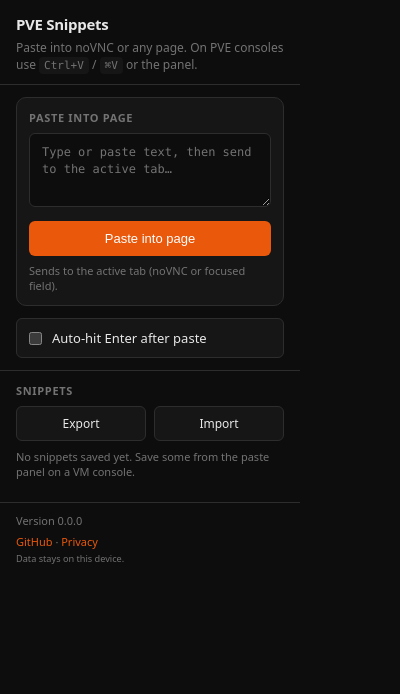
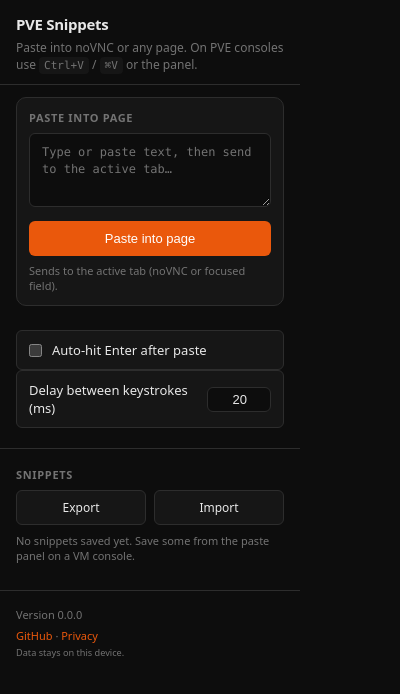
Before and after one commit to xman601/pve-snippets, a browser extension: page extension/popup.html in a window 400 px wide. Drawn offline with Linux system fonts and the light colour scheme.

Commit message:
Add keystroke delay feature for text pasting
- Introduced a new option in the popup for configuring the delay between keystrokes during text pasting.
- Updated content.js to utilize the stored keystroke delay when sending text to the canvas.
- Enhanced UI in popup.html to accommodate the new delay input field and adjusted styling for better layout.
- Implemented storage functions in popup.js to save and retrieve the keystroke delay setting.

```diff
--- a/extension/popup.html
+++ b/extension/popup.html
@@ -58,7 +58,7 @@
 
       /* Primary: Paste into page */
       .paste-card {
-        margin: 12px 16px;
+        margin: 12px 16px 20px;
         padding: 12px;
         background: var(--popup-surface);
         border: 1px solid var(--popup-border);
@@ -122,7 +122,7 @@
 
       /* Options */
       .options {
-        padding: 0 16px 12px;
+        padding: 4px 16px 20px;
       }
       .option-row {
         display: flex;
@@ -134,7 +134,7 @@
         border-radius: var(--popup-radius-sm);
         cursor: pointer;
         font-size: 13px;
-        margin-bottom: 6px;
+        margin-bottom: 10px;
       }
       .option-row:hover {
         background: var(--popup-surface-hover);
@@ -147,10 +147,32 @@
         cursor: pointer;
         accent-color: var(--popup-accent);
       }
+      .option-row.option-row-delay {
+        cursor: default;
+        flex-wrap: wrap;
+      }
+      .option-row-delay .option-label {
+        flex: 1;
+        min-width: 0;
+      }
+      .option-row-delay input[type="number"] {
+        width: 64px;
+        padding: 4px 8px;
+        font-size: 13px;
+        background: var(--popup-bg);
+        border: 1px solid var(--popup-border);
+        border-radius: var(--popup-radius-sm);
+        color: var(--popup-text);
+        text-align: right;
+      }
+      .option-row-delay input[type="number"]:focus {
+        outline: none;
+        border-color: var(--popup-accent);
+      }
 
       /* Snippets */
       .section {
-        padding: 12px 16px;
+        padding: 18px 16px 16px;
         border-top: 1px solid var(--popup-border);
       }
       .section-title {
@@ -190,7 +212,7 @@
       /* Footer */
       .popup-footer {
         margin-top: auto;
-        padding: 10px 16px 14px;
+        padding: 16px 16px 14px;
         border-top: 1px solid var(--popup-border);
         font-size: 11px;
         color: var(--popup-text-muted);
@@ -227,6 +249,10 @@
         <input type="checkbox" id="auto-enter" />
         <span>Auto-hit Enter after paste</span>
       </label>
+      <div class="option-row option-row-delay">
+        <label for="keystroke-delay" class="option-label">Delay between keystrokes (ms)</label>
+        <input type="number" id="keystroke-delay" min="0" max="500" step="5" value="20" />
+      </div>
     </div>
 
     <div class="section">
--- a/extension/popup.js
+++ b/extension/popup.js
@@ -3,6 +3,8 @@
 
   const SNIPPETS_KEY = 'pmx_snippets_v1';
   const AUTO_ENTER_KEY = 'pmx_auto_enter';
+  const KEYSTROKE_DELAY_KEY = 'pmx_keystroke_delay_ms';
+  const DEFAULT_KEYSTROKE_DELAY_MS = 20;
 
   const MAX_SNIPPETS = 50;
 
@@ -10,6 +12,7 @@
   const exportHint = document.getElementById('export-hint');
   const importBtn = document.getElementById('import-btn');
   const autoEnterCheckbox = document.getElementById('auto-enter');
+  const keystrokeDelayInput = document.getElementById('keystroke-delay');
   const popupSendBtn = document.getElementById('popup-send-btn');
   const popupPasteText = document.getElementById('popup-paste-text');
   const popupPasteHint = document.getElementById('popup-paste-hint');
@@ -95,6 +98,43 @@
     });
   }
 
+  function getKeystrokeDelay() {
+    return new Promise(function(resolve) {
+      try {
+        if (typeof chrome !== 'undefined' && chrome.storage && chrome.storage.local) {
+          chrome.storage.local.get([KEYSTROKE_DELAY_KEY], function(res) {
+            const v = res[KEYSTROKE_DELAY_KEY];
+            const n = Number(v);
+            resolve(Number.isFinite(n) && n >= 0 ? Math.min(n, 500) : DEFAULT_KEYSTROKE_DELAY_MS);
+          });
+          return;
+        }
+      } catch (_) { }
+      resolve(DEFAULT_KEYSTROKE_DELAY_MS);
+    });
+  }
+
+  function setKeystrokeDelay(ms) {
+    const val = Math.max(0, Math.min(500, Number(ms) || DEFAULT_KEYSTROKE_DELAY_MS));
+    try {
+      if (typeof chrome !== 'undefined' && chrome.storage && chrome.storage.local) {
+        chrome.storage.local.set({ [KEYSTROKE_DELAY_KEY]: val });
+      }
+    } catch (_) { }
+  }
+
+  if (keystrokeDelayInput) {
+    getKeystrokeDelay().then(function(ms) {
+      keystrokeDelayInput.value = String(ms);
+    });
+    keystrokeDelayInput.addEventListener('change', function() {
+      setKeystrokeDelay(keystrokeDelayInput.value);
+    });
+    keystrokeDelayInput.addEventListener('input', function() {
+      setKeystrokeDelay(keystrokeDelayInput.value);
+    });
+  }
+
   function sendToContentScript(message) {
     return new Promise(function(resolve) {
       if (typeof chrome === 'undefined' || !chrome.tabs || !chrome.runtime) {
```
Also changed, not shown: extension/content.js (+20 -4 lines).
